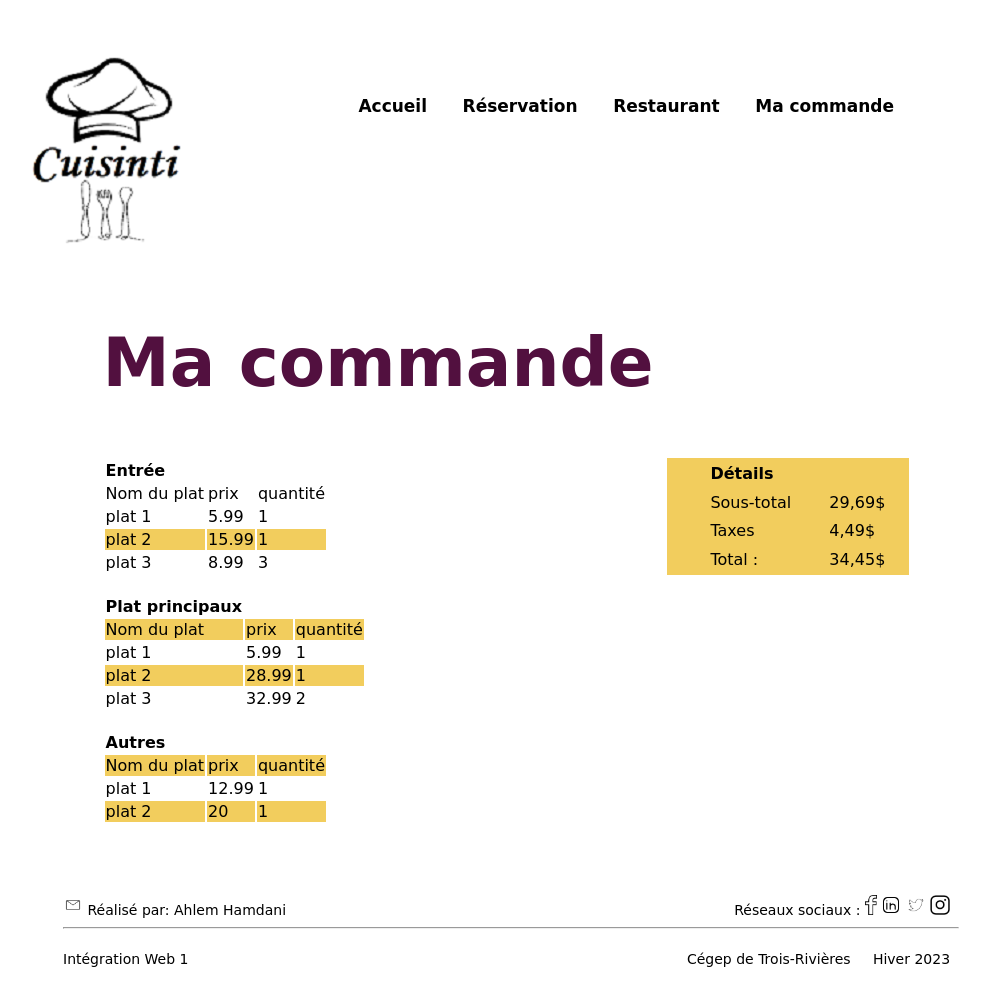
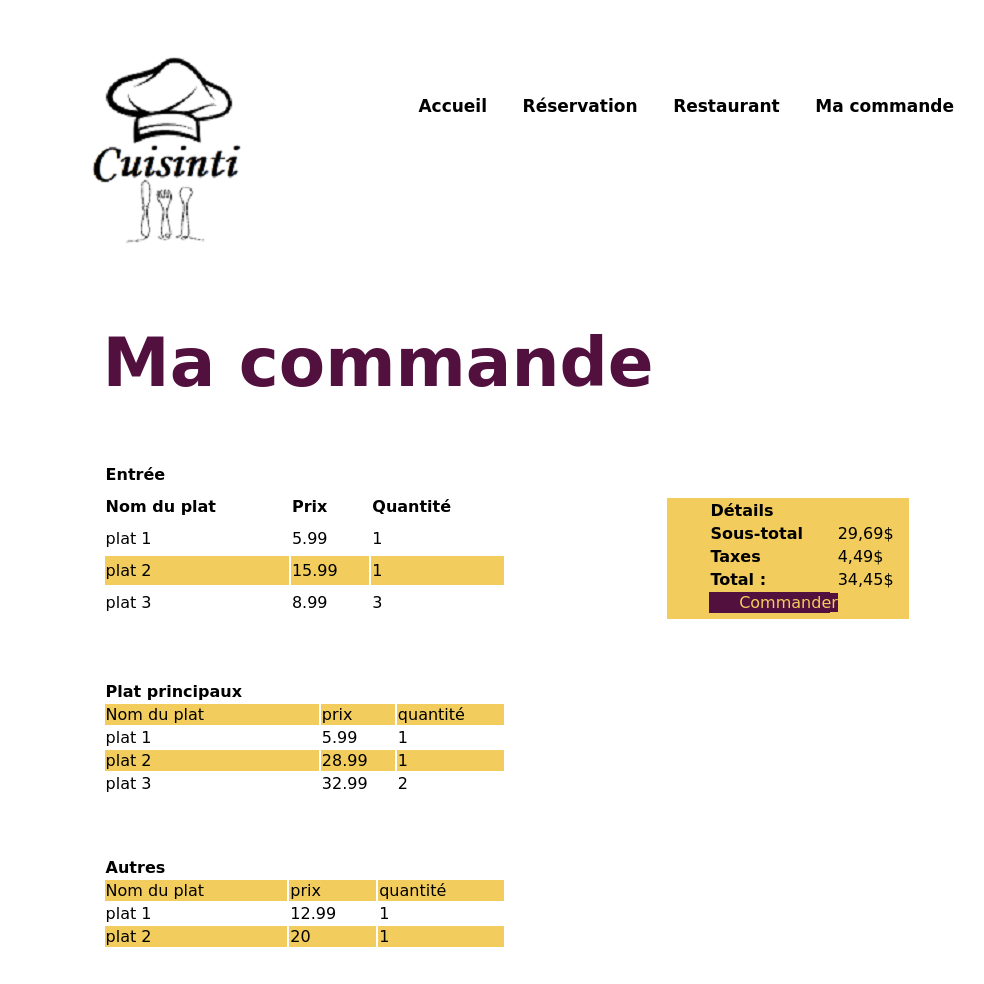
Before and after one commit to AhlemHamdani/TP3-Ahlem-Hamdani-DA, a plain HTML site: page ma-commande.html in a window 1280 px wide. Shown: the top 984 px of the page, without its empty margins (179-1163 px from the left). Drawn offline with Linux system fonts and the light colour scheme.

Commit message:
modifier page reservation, ma commande et le fichier css

```diff
--- a/css/styles.css
+++ b/css/styles.css
@@ -18,7 +18,7 @@ body {
 header {
     position: relative;
     margin-top: 50px;
-    margin-left: 60;
+    margin-left: 60px;
     width: 100%;
     height: 100px;
     display: inline-block;
@@ -214,6 +214,7 @@ a:hover {
     color: black;
     margin-right: 10px;
     font-size: 14px;
+
 }
 
 .wrapper .form .inputfield .input,
@@ -236,6 +237,10 @@ a:hover {
 .wrapper .form .inputfield a {
     padding-left: 40%;
     font-size: 52%;
+}
+
+input:invalid {
+    border: 2px dashed red;
   }
 
 
@@ -271,20 +276,19 @@ a:hover {
 }
 .parent {
     display: grid;
-    grid-template-columns: repeat(4, 1fr);
-    grid-template-rows: repeat(3, 1fr);
-    grid-column-gap: 10px;
-    grid-row-gap: 10px;
+    max-width:  1200px;
+   grid-template-rows: 1fr 1fr 1fr;
+   grid-template-columns: 1fr 1fr 1fr 1fr 1fr;
+   gap: 0px;
+   height: 100%;
 }
 
 .div1 { grid-area: 1 / 1 / 2 / 2; }
 .div2 { grid-area: 1 / 2 / 2 / 3; }
 .div3 { grid-area: 1 / 3 / 3 / 5; }
-    .div4 { grid-area: 3 / 3 / 4 / 4; }
-    .div5 { grid-area: 3 / 4 / 4 / 5; }
+.div4 { grid-area: 3 / 4 / 4 / 5; }
+.div5 { grid-area: 3 / 3 / 4 / 4; }
 .div6 { grid-area: 2 / 1 / 4 / 3; }
-
-
 
 .div-info {
     display: flex;
@@ -322,11 +326,9 @@ a:hover {
 
 }
 
-
-
 #tr:nth-child(even) {
     background-color: #F2CD5D;
-    size-adjust: 5%;
+
 
 }
 
@@ -334,19 +336,35 @@ a:hover {
     display: flex;
     justify-content: space-between;
 }
+.tab1 {
+    width: 50%;
 
+}
 .tab2:nth-child(n) {
     background-color: #F2CD5D;
     width: 30%;
     padding-left: 5%;
-    padding-top: 55;
+    margin-top: 5%;
 }
 
-.tab1 .tab3 .tab4 {
+
+.tab3{
     width: 50%;
-    border:none;
+    margin-top: 5%;
 }
 
+.tab4{
+    width: 50%;
+    margin-top: 5%;
+}
+
+
+.cmd-btn {
+    background-color: #52103f;
+    padding-left: 10%;
+    text-decoration: none;
+    color: #F2CD5D;
+}
 
 
 
--- a/ma-commande.html
+++ b/ma-commande.html
@@ -45,9 +45,9 @@
                             <td></td>
                         </tr>
                         <tr class="tr">
-                            <td>Nom du plat</td>
-                            <td>prix</td>
-                            <td>quantité</td>
+                            <td><strong> Nom du plat </strong></td>
+                            <td><strong>Prix</strong></td>
+                            <td><strong>Quantité</strong></td>
                         </tr>
                         <tr class="tr">
                             <td>plat 1</td>
@@ -73,28 +73,37 @@
                             <td></td>
                         </tr>
                         <tr>
-                            <td>Sous-total</td>
+                            <td><strong>Sous-total</strong></td>
                             <td></td>
                             <td>29,69$</td>
                         </tr>
+
                         <tr>
-                            <td>Taxes</td>
+                            <td><strong>Taxes</strong></td>
                             <td></td>
                             <td>4,49$</td>
                         </tr>
 
                         <tr>
-                            <td>Total :</td>
+                            <td><strong>Total :</strong></td>
                             <td></td>
                             <td>34,45$</td>
                         </tr>
 
+                        <tr>
+                            <td class="cmd-btn"> <a href="#" class="cmd-btn"> Commander </a></td>
+                            <td></td>
+                        </tr>
+                        <tr>
+                            <td></td>
+                            <td></td>
+                        </tr>
                     </table>
 
                 </div>
                 <br>
-                <div class="tab3">
-                    <table>
+                <div class="tab-list">
+                    <table class="tab3">
                         <tr id="tr">
                             <td> <strong> Plat principaux </strong> </td>
                             <td></td>
@@ -121,10 +130,9 @@
                             <td>2</td>
                         </tr>
                     </table>
-                </div>
-                <br>
-                <div class="tab4">
-                    <table>
+
+                    <br>
+                    <table class="tab4">
                         <tr id="tr">
                             <td> <strong> Autres </strong> </td>
                             <td></td>
@@ -146,6 +154,7 @@
                             <td>1</td>
                         </tr>
                     </table>
+                </div>
                 </div>
                 <br>
                 <br>
```
Also changed, not shown: reservation.html (+4 -4 lines). Lines whose indentation alone changed are shown as unchanged.
